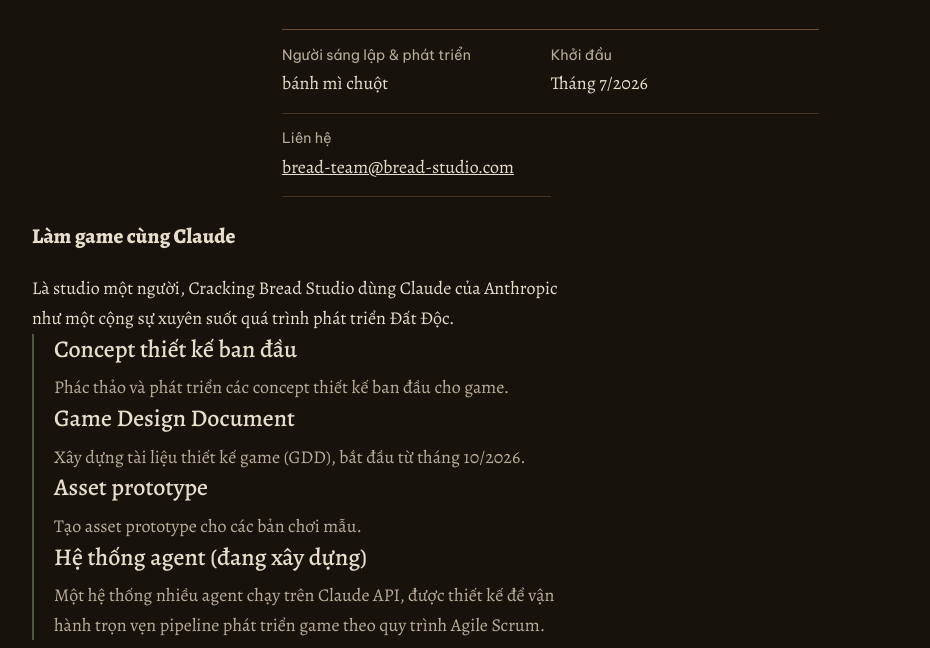
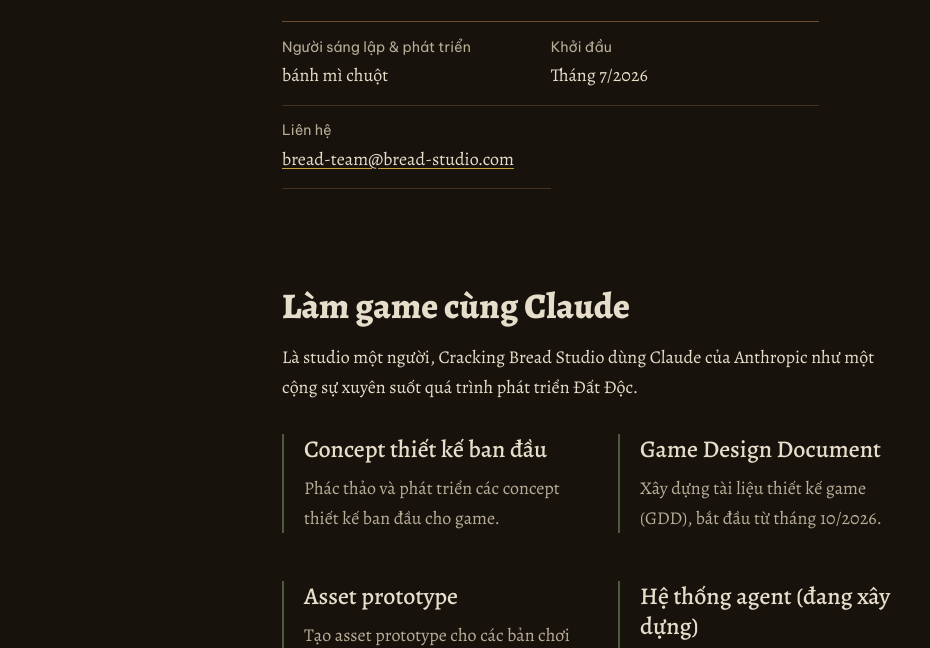
Before and after one commit to truong225/cracking-bread-page, a plain HTML site: page index.html in a window 1280 px wide. Shown: the part 2868-3516 px from the top of the page, without its empty margins (96-1026 px from the left). Drawn offline with Linux system fonts and the light colour scheme.

Commit message:
Update style.css

```diff
--- a/assets/style.css
+++ b/assets/style.css
@@ -211,6 +211,19 @@
 .studio-inner { display: flex; gap: 28px; align-items: flex-start; max-width: 820px; }
 .studio-inner img { flex: none; }
 .studio p { margin: 0; max-width: 56ch; }
+.studio-facts { margin-top: 1.5rem; max-width: 640px; }
+.studio-facts a { text-decoration-color: var(--gold); text-underline-offset: 3px; overflow-wrap: anywhere; }
+
+/* building with Claude: how the studio works */
+.with-claude { max-width: 820px; margin-top: clamp(56px, 8vw, 96px); }
+.with-claude-title {
+  margin: 0 0 1rem;
+  font-family: var(--serif); font-weight: 800; font-size: var(--fs-h2); line-height: 1.15;
+}
+.studio .with-claude-intro { margin: 0 0 2rem; max-width: var(--measure); }
+.uses { display: grid; grid-template-columns: repeat(2, minmax(0, 1fr)); gap: clamp(24px, 4vw, 48px); max-width: 960px; }
+/* line the block up with the studio text column (logo 72px + gap 28px) */
+@media (min-width: 641px) { .studio .with-claude > * { margin-left: 100px; } }
 
 /* footer */
 .footer { border-top: 1px solid rgba(110, 78, 48, .55); padding: 28px 0; font-family: var(--sans); font-size: var(--fs-small); color: var(--lime-dim); }
@@ -224,6 +237,7 @@
   .game-grid { grid-template-columns: 1fr; }
   .keyart { max-width: 440px; }
   .pillars { grid-template-columns: 1fr; }
+  .uses { grid-template-columns: 1fr; }
 }
 @media (max-width: 640px) {
   .brand-name { display: none; }
```
